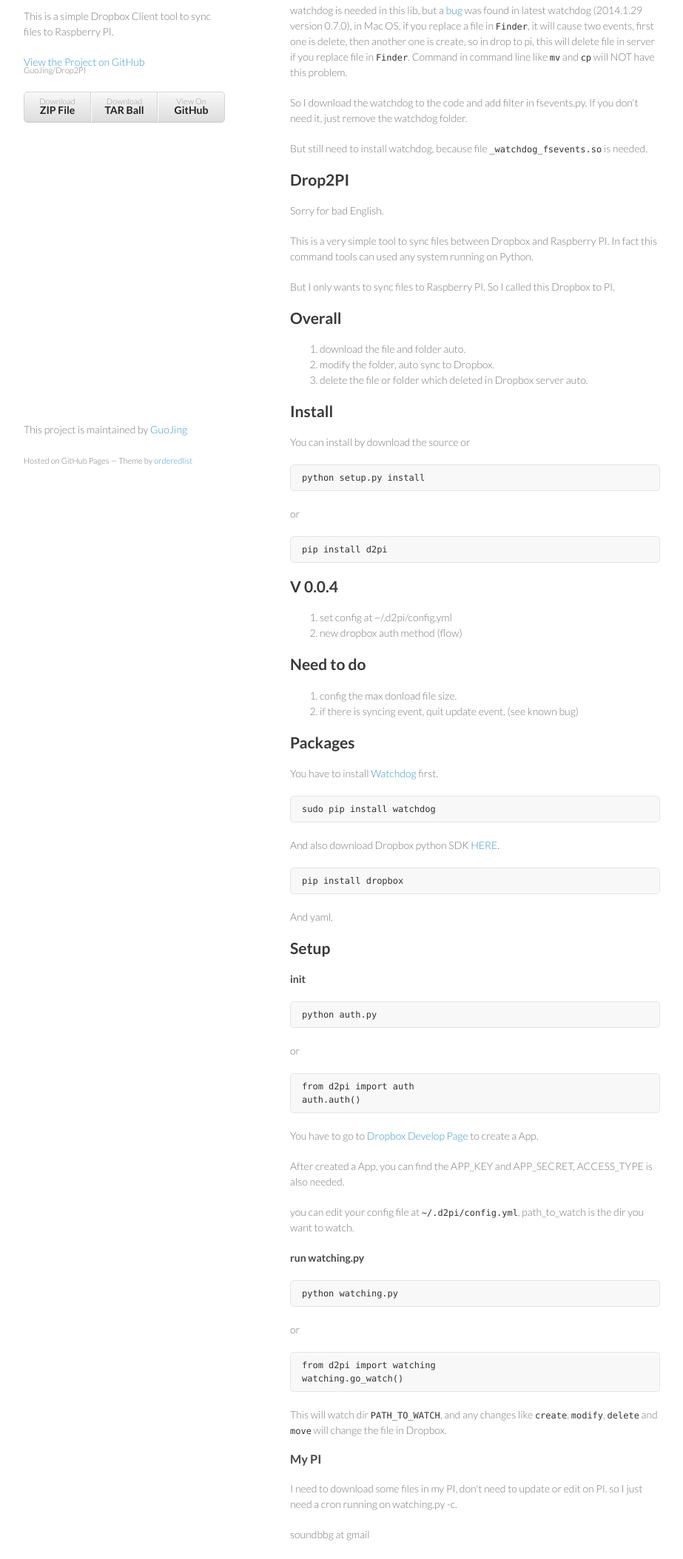
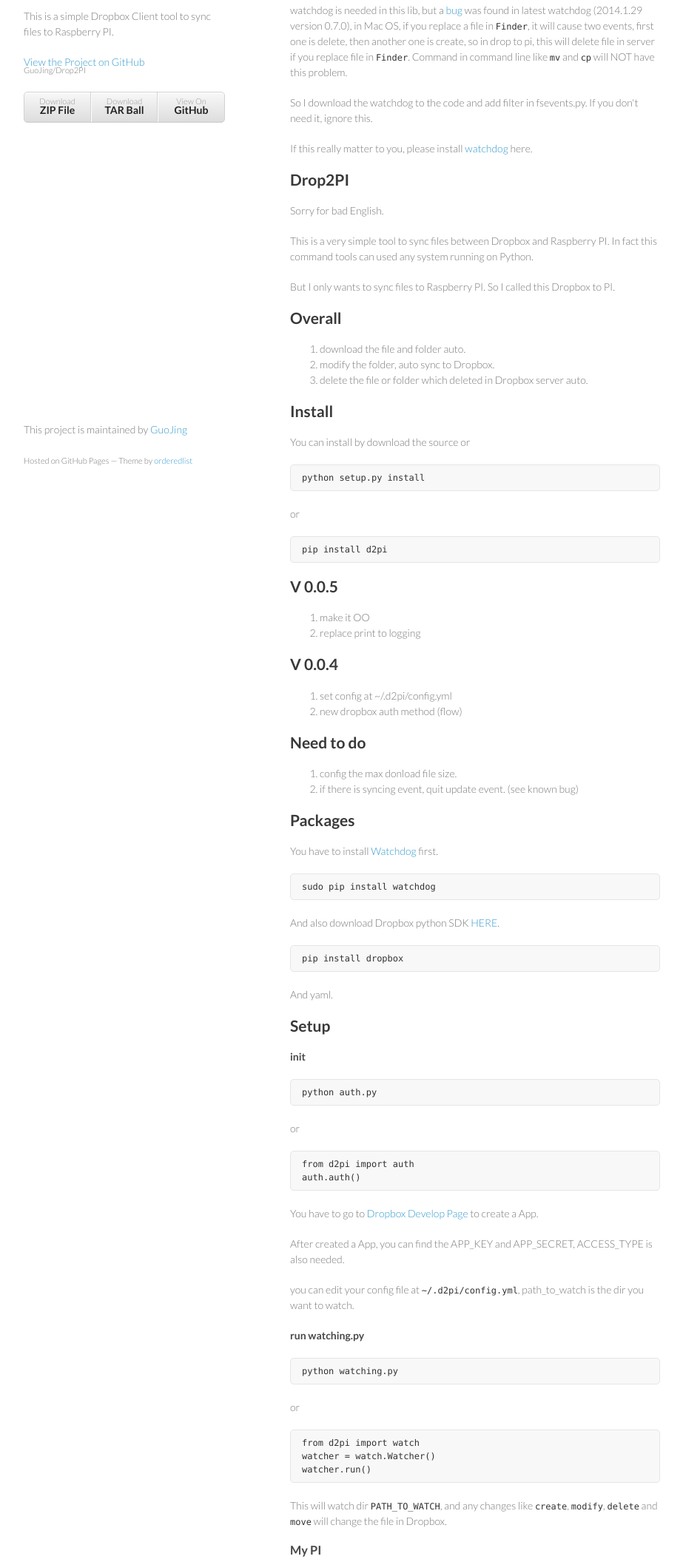
Before and after one commit to qiajigou/Drop2PI, a plain HTML site: page index.html in a window 1280 px wide. Shown: the part 98-2206 px from the top of the page at 74% size, without its empty margins (178-1101 px from the left). Drawn offline with Linux system fonts and the light colour scheme.

```diff
--- a/index.html
+++ b/index.html
@@ -33,9 +33,9 @@
 
 <p>watchdog is needed in this lib, but a <a href="https://github.com/GuoJing/Drop2PI/issues/5">bug</a> was found in latest watchdog (2014.1.29 version 0.7.0), in Mac OS, if you replace a file in <code>Finder</code>, it will cause two events, first one is delete, then another one is create, so in drop to pi, this will delete file in server if you replace file in <code>Finder</code>. Command in command line like <code>mv</code> and <code>cp</code> will NOT have this problem.</p>
 
-<p>So I download the watchdog to the code and add filter in fsevents.py. If you don't need it, just remove the watchdog folder.</p>
+<p>So I download the watchdog to the code and add filter in fsevents.py. If you don't need it, ignore this.</p>
 
-<p>But still need to install watchdog, because file <code>_watchdog_fsevents.so</code> is needed.</p>
+<p>If this really matter to you, please install <a href="https://github.com/GuoJing/watchdog">watchdog</a> here.</p>
 
 <h2>
 <a name="drop2pi" class="anchor" href="#drop2pi"><span class="octicon octicon-link"></span></a>Drop2PI</h2>
@@ -67,6 +67,12 @@
 </code></pre>
 
 <h2>
+<a name="v-005" class="anchor" href="#v-005"><span class="octicon octicon-link"></span></a>V 0.0.5</h2>
+
+<ol>
+<li>make it OO</li>
+<li>replace print to logging</li>
+</ol><h2>
 <a name="v-004" class="anchor" href="#v-004"><span class="octicon octicon-link"></span></a>V 0.0.4</h2>
 
 <ol>
@@ -122,8 +128,9 @@
 
 <p>or</p>
 
-<pre><code>from d2pi import watching
-watching.go_watch()
+<pre><code>from d2pi import watch
+watcher = watch.Watcher()
+watcher.run()
 </code></pre>
 
 <p>This will watch dir <code>PATH_TO_WATCH</code>, and any changes like <code>create</code>, <code>modify</code>, <code>delete</code> and <code>move</code> will change the file in Dropbox.</p>
```
Also changed, not shown: params.json (+1 -1 lines).
